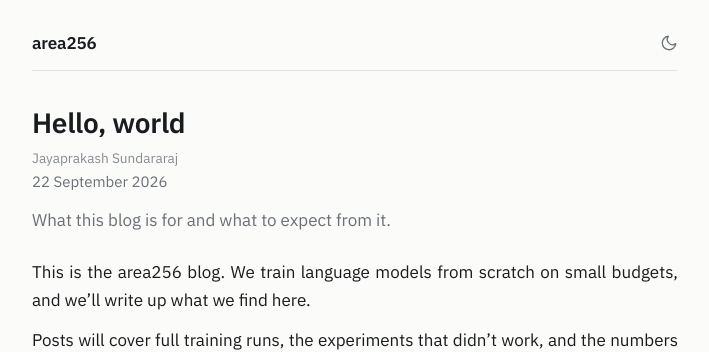
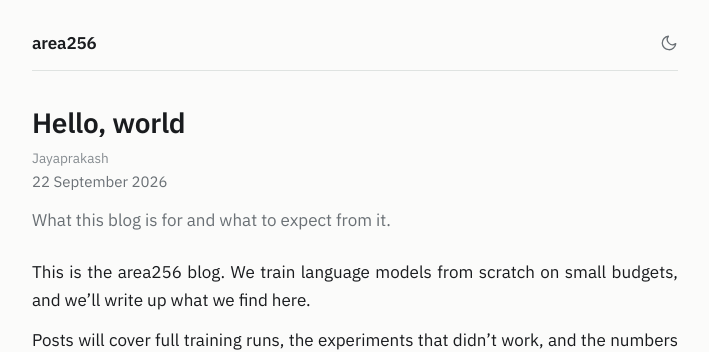
Before and after one commit to area256/area256.github.io, a Jekyll site: the page built from _posts/2026-09-22-hello-world.md, in a window 1280 px wide. Shown: the top 352 px of the page, without its empty margins (285-994 px from the left). Built offline with Jekyll 4.4.1, drawn with Linux system fonts in a browser that asks for light colours.

Commit message:
Show authors by first name
Co-Authored-By: Claude Opus 5.5 (1M context) <noreply@anthropic.com>

```diff
--- a/_data/authors.yml
+++ b/_data/authors.yml
@@ -1,4 +1,4 @@
 # One entry per author. Posts list authors by key: `authors: [jp]`.
 jp:
-  name: Jayaprakash Sundararaj
+  name: Jayaprakash
   url: https://github.com/osjayaprakash
```
Also changed, not shown: README.md.
